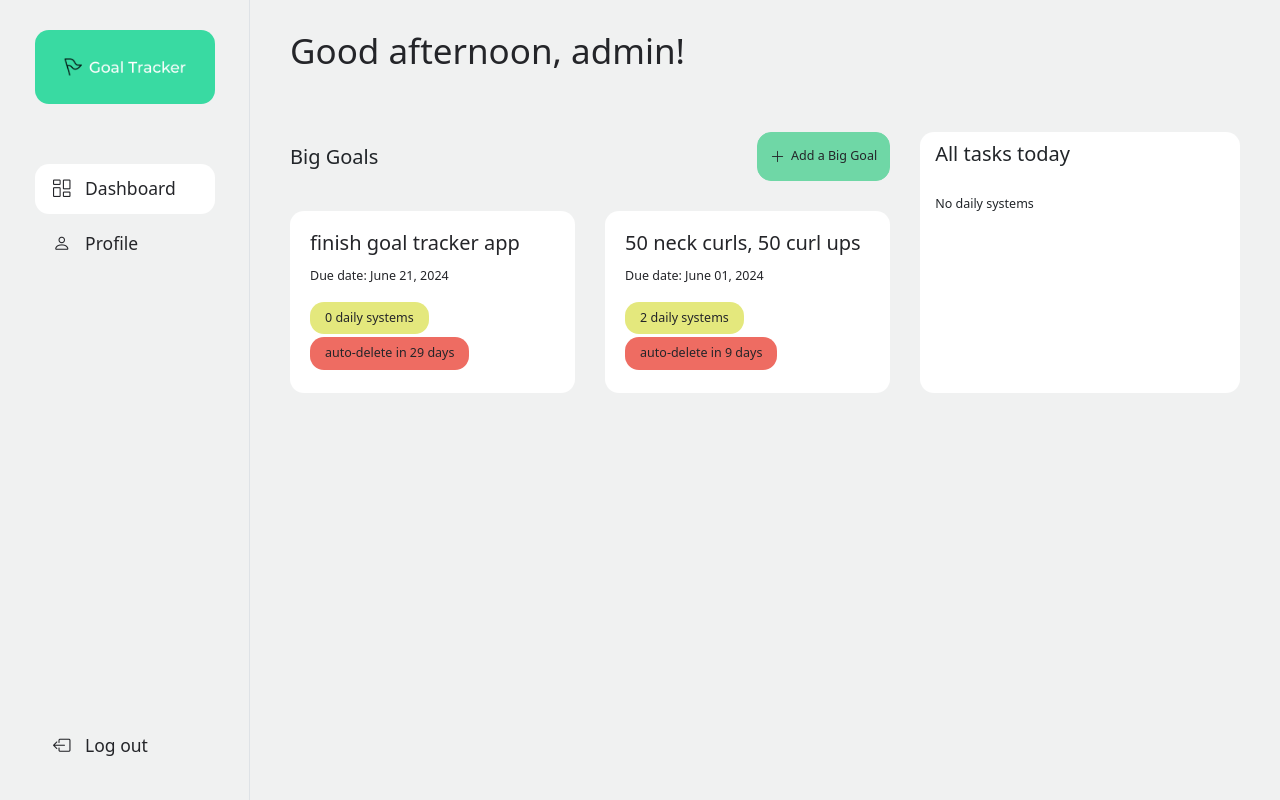
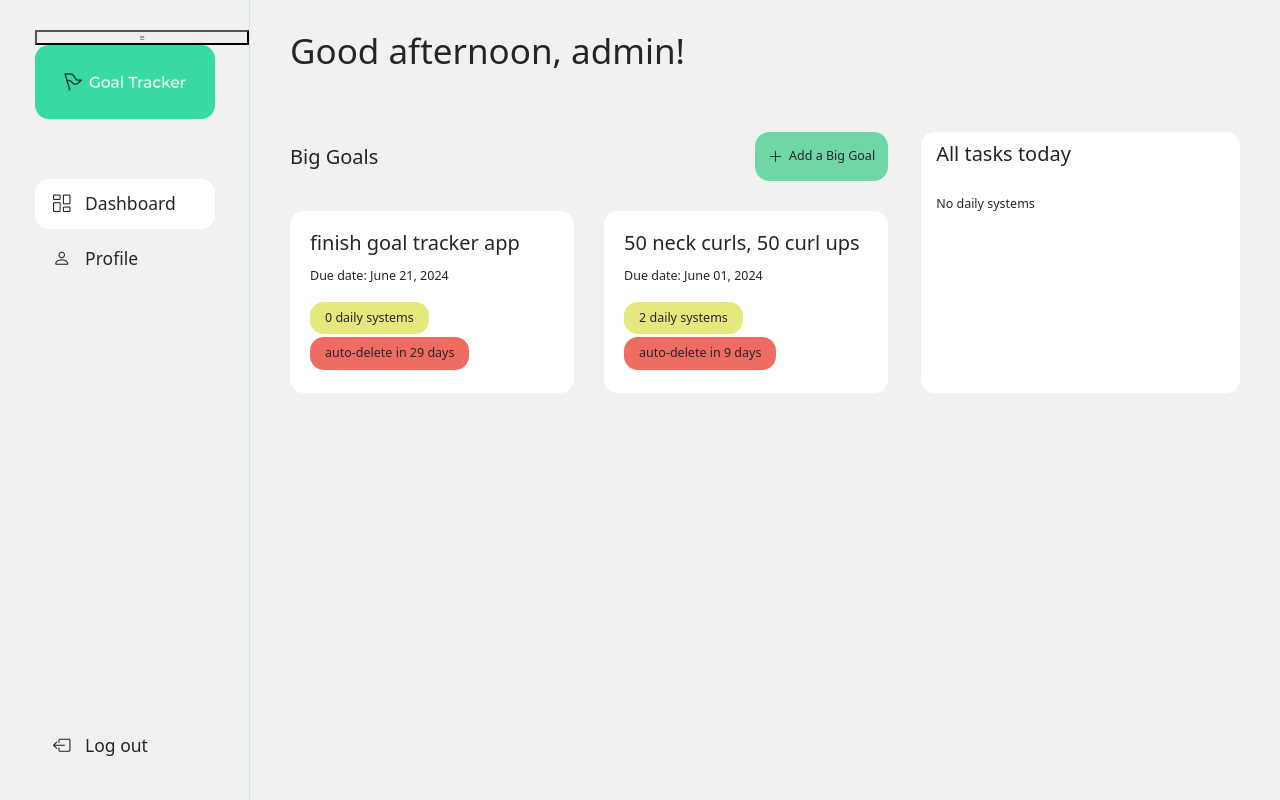
Before and after one commit to repsandcode/goals_tracker, a Django app: page / in a window 1280 px wide. Run offline with Django 5.2, Linux system fonts and the light colour scheme; a user stored in the database is signed in; data comes from the database, SQL or seed files in the repository; data that the repository does not hold is empty; some libraries are stand-ins or nearby versions.

Commit message:
update sidebar

```diff
--- a/base/goals_tracker/static/goals_tracker/home.js
+++ b/base/goals_tracker/static/goals_tracker/home.js
@@ -270,7 +270,7 @@ const getAllBigGoals = () => {
             (deadline - currentDate) / (1000 * 60 * 60 * 24)
           );
 
-          bigGoalBox.classList.add("col", "col-lg-6", "col-xxl-4");
+          bigGoalBox.classList.add("col-12", "col-xl-6");
           bigGoalBox.dataset.title = title.split(" ").join("-");
 
           bigGoalBox.innerHTML = `
--- a/base/goals_tracker/static/goals_tracker/styles.css
+++ b/base/goals_tracker/static/goals_tracker/styles.css
@@ -209,7 +209,7 @@ img {
 .home-main {
   margin: 6rem 0;
   display: flex;
-  gap: 3rem;
+  gap: 3.3rem;
 }
 .greeting-text {
   color: var(--dark-bg);
--- a/base/goals_tracker/templates/goals_tracker/layout.html
+++ b/base/goals_tracker/templates/goals_tracker/layout.html
@@ -21,7 +21,11 @@
 
   <div class="app-container">
     {% block header %}
-    <header class="app-sidebar border-end">
+    <header class="app-sidebar border-end" id="sidebar">
+      <button id="sidebar-toggle" class="sidebar-toggle">
+        <i class="bi bi-list"></i> <!-- This is a bootstrap icon for the menu -->
+      </button>
+
       <a href="{% url 'goals_tracker:index' %}" class="text-decoration-none text-black">
         <img class="logo box-radius" src="{% static 'goals_tracker/images/cover.png' %}" alt="Goal Tracker logo">
       </a>
@@ -44,21 +48,6 @@
           <span class="ms-3">Log out</span>
         </a>
       </div>
-
-      <!-- <div class="btn-group dropup">
-          <button type="button" class="dropdown-toggle box-radius profile-btn" data-bs-toggle="dropdown"
-            aria-expanded="false">
-            <div id="profile-header" class="text-start pe-4 me-4"></div>
-          </button>
-          <ul class="dropdown-menu dropdown-menu-end box-radius profile-header-dropdown">
-            <a href="{% url 'goals_tracker:logout' %}" class="text-decoration-none text-dark">
-              <li class="fs-4 profile-header-dropdown--item">
-                <i class="bi bi-person-circle"></i>
-                <span class="ms-3">Profile</span>
-              </li>
-            </a>
-          </ul>
-        </div> -->
     </header>
     {% endblock %}
 
```
